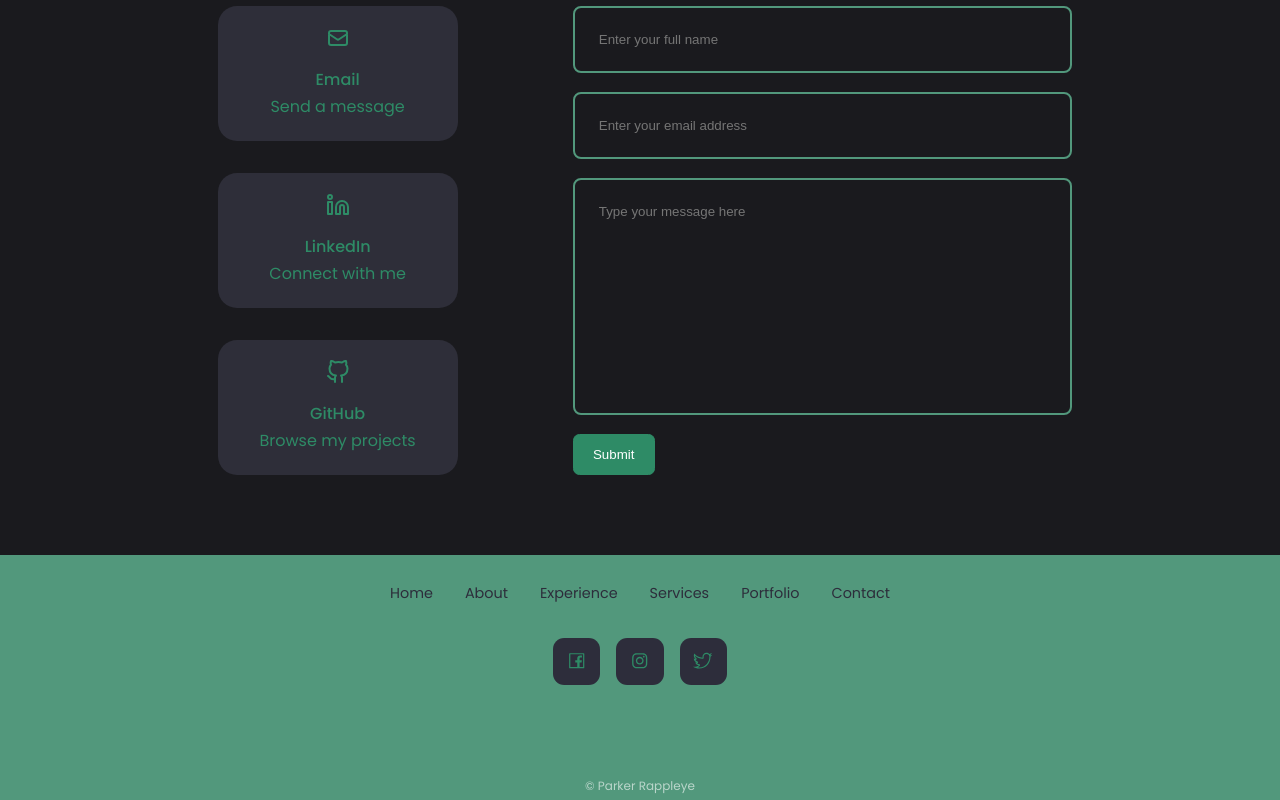
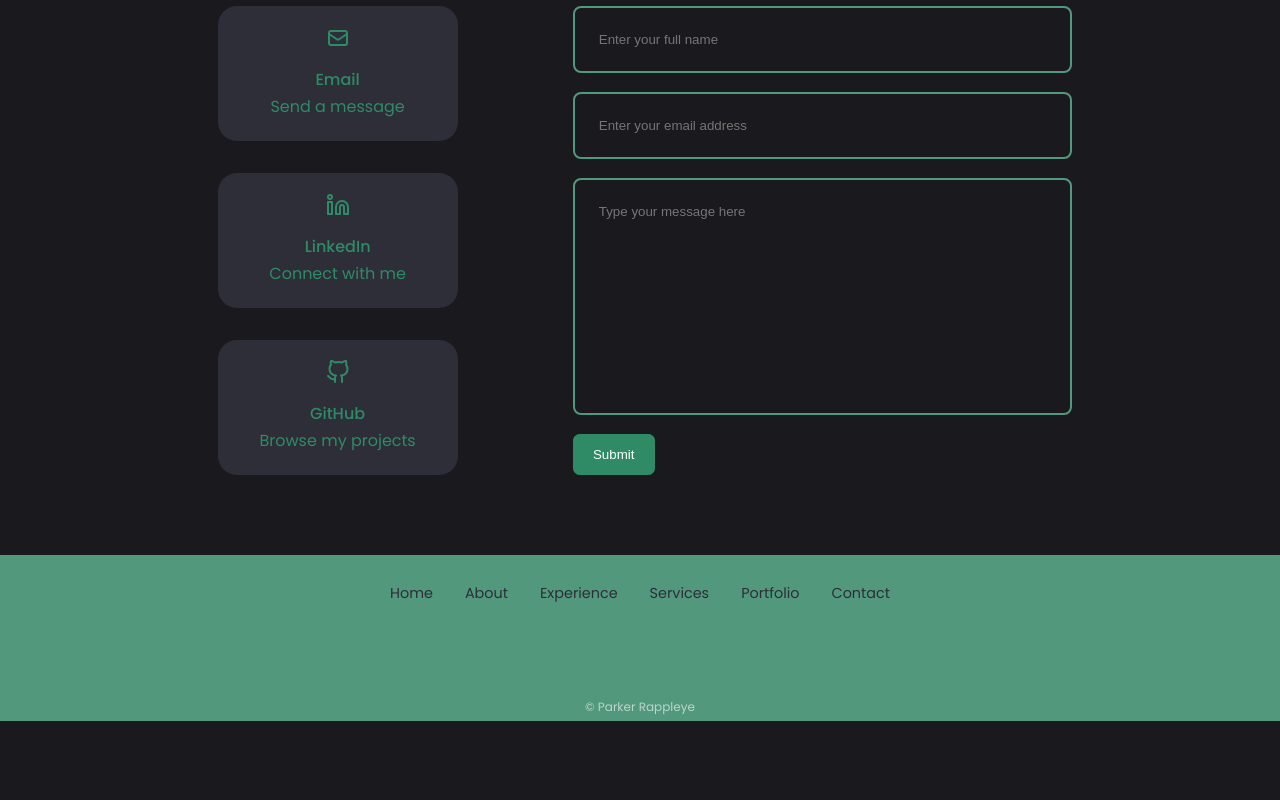
Before and after one commit to prappleman/parker-react-portfolio, a React (Create React App) app: page / in a window 1280 px wide. Shown: the part 4826-5626 px from the top of the page. After the commit the page ends 5547 px from the top, so only its background shows below. Built offline with nearby package versions, Linux system fonts and the light colour scheme.

Commit message:
adjusted links

```diff
--- a/src/components/footer/Footer.jsx
+++ b/src/components/footer/Footer.jsx
@@ -1,7 +1,5 @@
 import React from 'react';
 import './footer.css'
-import {AiOutlineFacebook, AiOutlineInstagram} from 'react-icons/ai'
-import {TfiTwitter} from 'react-icons/tfi'
 import {FiGithub, FiLinkedin} from 'react-icons/fi'
 
 function Footer() {
@@ -15,17 +13,9 @@ function Footer() {
        <li><a href="#portfolio">Portfolio</a></li>
        <li><a href="#contact">Contact</a></li>
       </ul>
-
-{/* TODO: change links to mine*/}
-
-      <div className="footer__socials">
-        <a href="https://facebook.com/isayaniphotography" target="_blank"><AiOutlineFacebook/></a>
-        <a href="https://instagram.com/insha.art" target="_blank"><AiOutlineInstagram/></a>
-        <a href="https://twitter.com/inshasayani" id='twitter__logo' target="_blank"><TfiTwitter/></a>
-        <span className="mobile__socials">
-        <a href="https://github.com/isayani" target="_blank"><FiGithub/></a>
-        <a href="https://linkedin.com/in/inshasayani" target="_blank"><FiLinkedin/></a>
-        </span>
+      <div className="mobile__socials footer__socials">
+        <a href="https://github.com/prappleman" target="_blank"><FiGithub/></a>
+        <a href="https://www.linkedin.com/in/parker-rappleye/" target="_blank"><FiLinkedin/></a>
       </div>
 
       <div className="footer__copyright">
```
